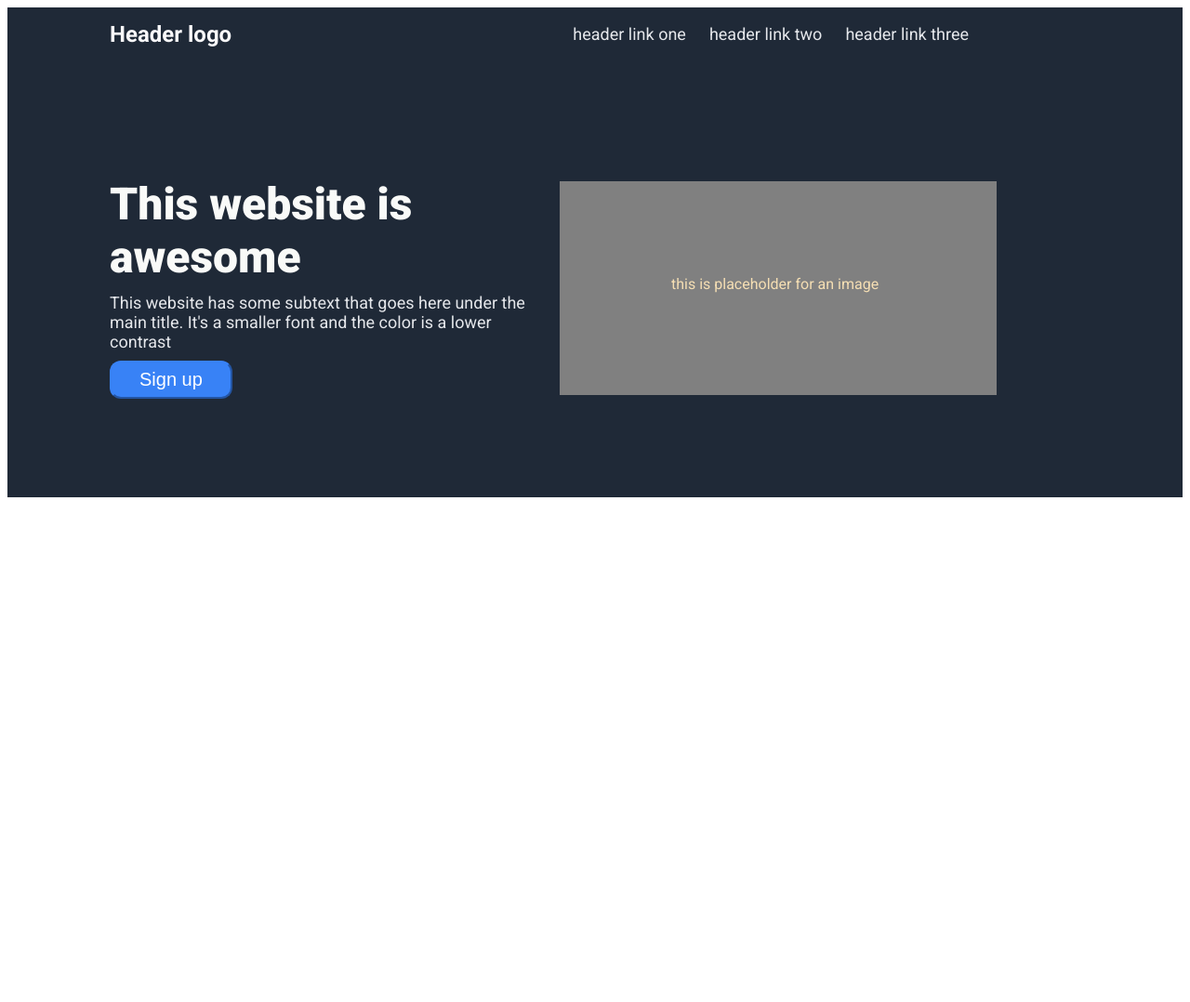
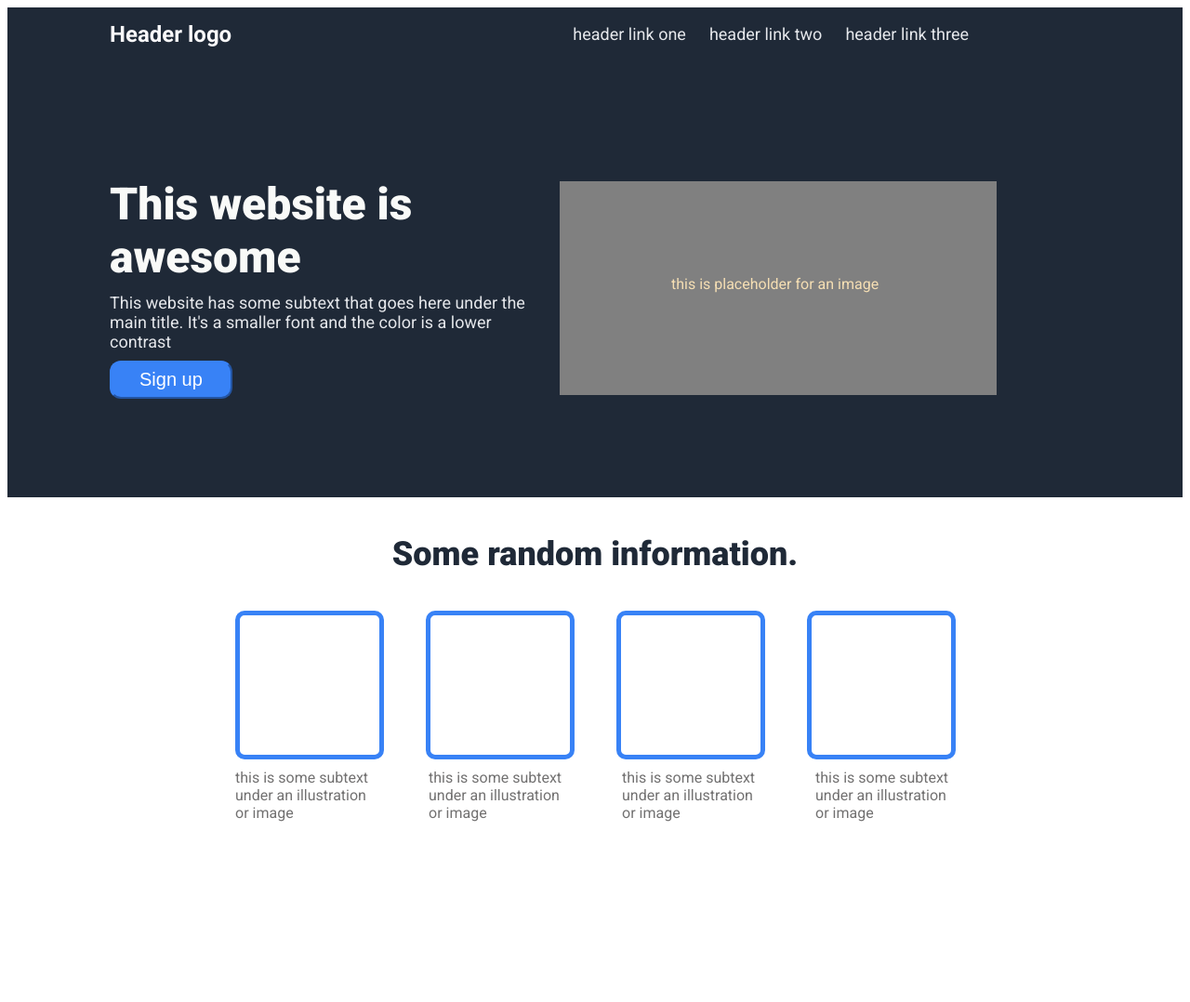
Before and after one commit to 11-Anjali/Odin-projects, a plain HTML site: page Project 1/Landing page.html in a window 1280 px wide. Shown: the whole page at 93% size. Before the commit the page ends 800 px from the top, so only its background shows below. Drawn offline with Linux system fonts and the light colour scheme.

Commit message:
Finished second section

```diff
--- a/Project 1/Landing page.html
+++ b/Project 1/Landing page.html
@@ -41,5 +41,23 @@
         this is placeholder for an image
     </div>
     </div>
+
+    <!-- SECTION 2-->
+
+    <div class = "sec2">
+        <div class = "text-sec2">Some random information. </div>
+        <div class = "boxes">
+            <div class = "b1"> </div>
+            <div class = "b2"> </div>
+            <div class = "b3"> </div>
+            <div class = "b4"> </div>
+        </div>
+        <div class = "texts">
+            <div> this is some subtext under an illustration or image</div>
+            <div> this is some subtext under an illustration or image</div>
+            <div> this is some subtext under an illustration or image</div>
+            <div> this is some subtext under an illustration or image</div>
+        </div>
+    </div>
 </body>
 </html>
--- a/Project 1/style.css
+++ b/Project 1/style.css
@@ -60,3 +60,42 @@ button {
     border-radius: 12px;
     border-color:#3882f6 ;
 }
+.sec2 {
+    height : 500px;
+}
+.text-sec2 {
+    display : flex;
+    align-items : center;
+    justify-content: center;
+    font-family: "Roboto";
+    font-size: 36px;
+    color : #1F2937;
+    font-weight : 900;
+    margin-top : 40px;
+    margin-bottom : 40px;
+}
+.boxes {
+    display : flex;
+    justify-content: center;
+    gap : 45px;
+}
+.b1, .b2, .b3, .b4 {
+    display : flex;
+    padding : 75px;
+    border : 5px solid #3882f6;
+    border-radius: 10px;
+}
+.texts {
+    display: flex;
+    justify-content: center;
+    align-items: center;
+    gap : 58px;
+}
+.texts > div {
+    display : flex;
+    width: 150px;
+    color : rgb(114, 113, 113);
+    font-family: "Roboto";
+    margin-top :10px;
+    align-items: center;
+}
```
